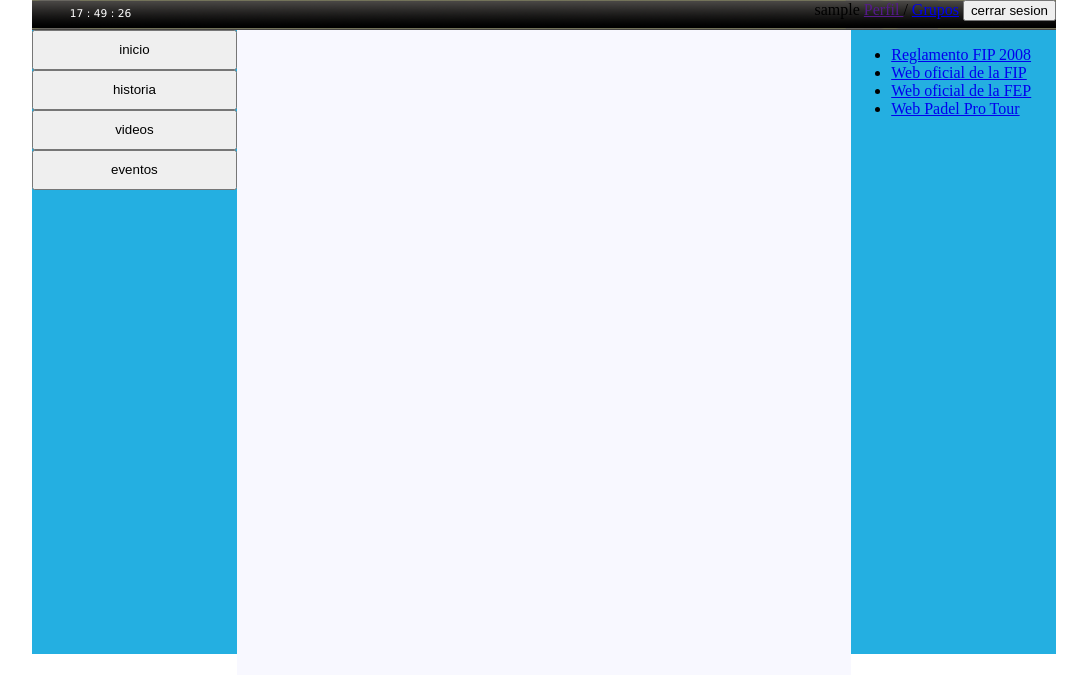
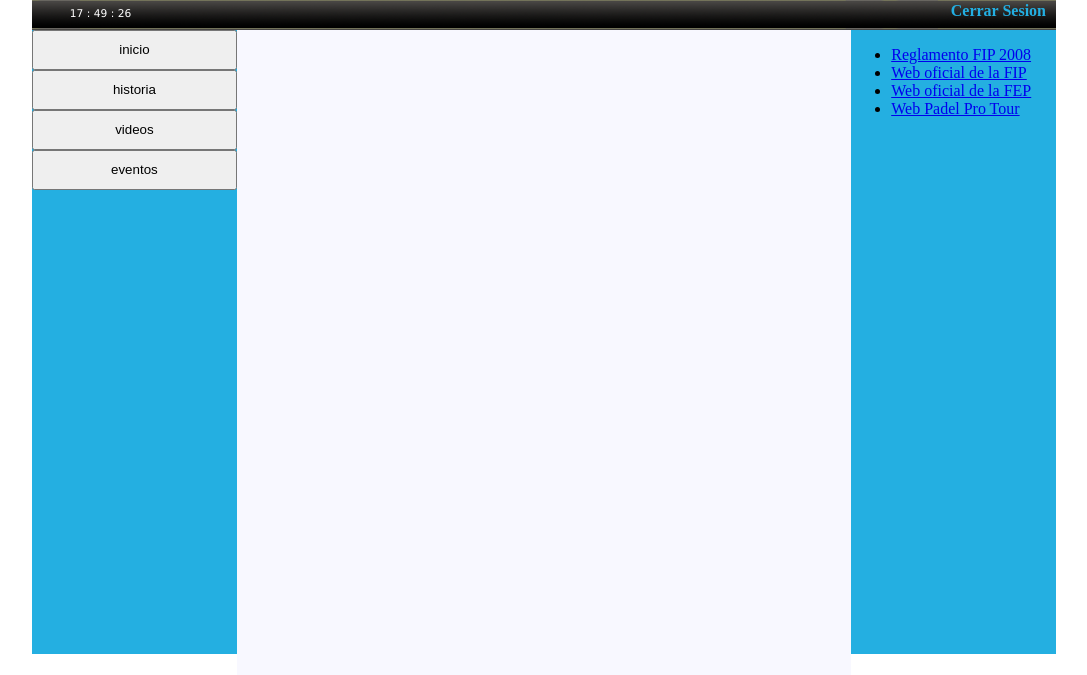
Before and after one commit to rafavermo/padelbook, a PHP site: page /index.php in a window 1280 px wide. Shown: the part 193-868 px from the top of the page, without its empty margins (96-1183 px from the left). Run offline with PHP 8.4, Linux system fonts and the light colour scheme; the visitor is signed in with stand-in values (Sample User, id 1); data that the repository does not hold is empty.

Commit message:
Modificación de la cabecera fina

```diff
--- a/trunk/cabecera_fina.php
+++ b/trunk/cabecera_fina.php
@@ -1,10 +1,15 @@
+<div id="cabecera_fina">
+	<div id="form_reloj">
 		<form name="form_reloj" id="form_reloj" style="display:inline;">  <input type="text" name="reloj" id="reloj" onfocus="window.document.form_reloj.reloj.blur()"> <!-- La funcion blur() es para que no se ponga el foco del raton en el reloj ya que es un input tipo text --> </form>
-
 		<?php
 		if(isset($_SESSION["usuario"]) && $_SESSION["usuario"]!="" ){
 			$user = $_SESSION['usuario'];
-   echo "<form action='cerrar_sesion.php' method='post' style='float:right; display:inline'> $user    <a href='' onclick='perfil()'>Perfil&nbsp;</a>/ <a href='index.php?contenido=grupos.php' onclick='submit'>Grupos</a> <input type='submit' name='cerrar_sesion' value='cerrar sesion'></form>";
+   			// echo "<form action='cerrar_sesion.php' method='post' style='float:right; display:inline'> $user    <a href='' onclick='perfil()'>Perfil&nbsp;</a>/ <a href='index.php?contenido=grupos.php' onclick='submit'>Grupos</a> <input type='submit' name='cerrar_sesion' value='cerrar sesion'></form>";
+   			echo "<div id='menu_inicio' class='opcionactiva0'><a href='cerrar_sesion.php'>Cerrar Sesion</a></div>";
   		}else{
-  	echo "<form action='index.php?contenido=login.html' method='post' style='float:right; display:inline'><input type='submit' name='login' value='login'></form>";
+  			// echo "<form action='index.php?contenido=login.html' method='post' style='float:right; display:inline'><input type='submit' name='login' value='login'></form>";
+  			echo "<div id='menu_inicio' class='opcionactiva0'><a href='index.php?contenido=login.html'>Login</a></div>";
   		}
 		?>
+	</div>
+</div>
```
Lines whose indentation alone changed are shown as unchanged.
